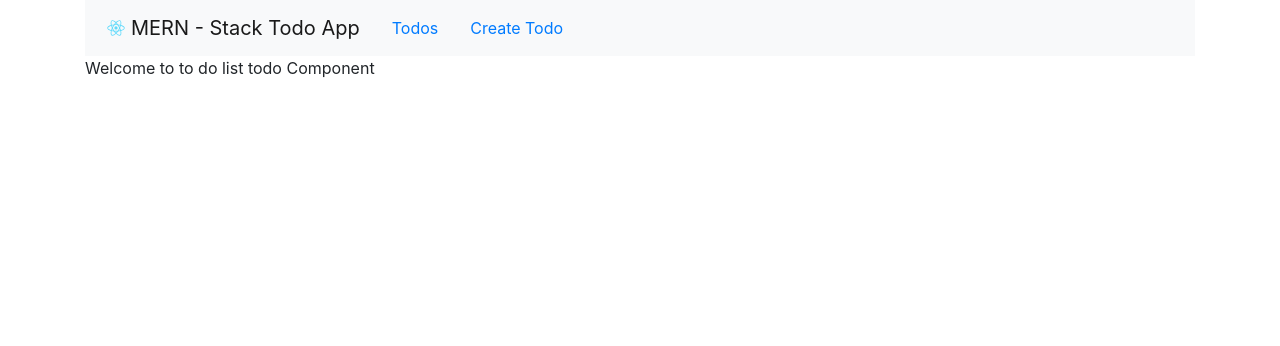
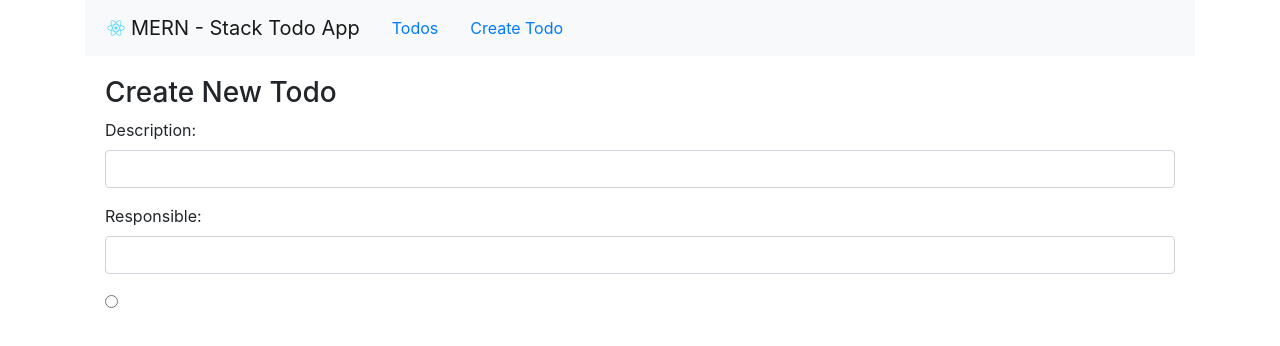
Before and after one commit to Rukeeo1/todo-app-mern-stack, a React (Create React App) app: page /create in a window 1280 px wide. Shown: the top 346 px of the page. Built offline with nearby package versions, Linux system fonts and the light colour scheme.

Commit message:
added form input for create todo

```diff
--- a/src/components/create-todo-component.js
+++ b/src/components/create-todo-component.js
@@ -1,10 +1,88 @@
 import React, { Component } from 'react';
 
 class CreateTodo extends Component {
+  constructor(props) {
+    super(props);
+    this.onChangeTodoDescription = this.onChangeTodoDescription.bind(this);
+    this.onChangeTodoPriority = this.onChangeTodoPriority.bind(this);
+    this.onChangeTodoResponsible = this.onChangeTodoResponsible.bind(this);
+    this.onSubmit = this.onSubmit.bind(this);
+
+    this.state = {
+      todo_description: '',
+      todo_responsible: '',
+      todo_priority: '',
+      todo_completed: false
+    };
+  }
+  onChangeTodoDescription(e) {
+    this.setState({
+      todo_description: e.target.value
+    });
+  }
+  onChangeTodoResponsible(e) {
+    this.setState({
+      todo_responsible: e.target.value
+    });
+  }
+
+  onChangeTodoPriority(e) {
+    this.setState({
+      todo_priority: e.target.value
+    });
+  }
+
+  onSubmit(e) {
+    e.preventDefault();
+    console.log(this.state.todo_description);
+    console.log(this.state.todo_responsible);
+    console.log(this.state.todo_priority);
+    console.log(this.state.todo_completed);
+    this.setState({
+      todo_description: '',
+      todo_responsible: '',
+      todo_priority: '',
+      todo_completed: false
+    });
+  }
   render() {
     return (
-      <div>
-        <p>Welcome to to do list todo Component</p>
+      <div style={{ margin: 20 }}>
+        <h3>Create New Todo</h3>
+        <form onSubmit={this.onSubmit}>
+          <div className="form-group">
+            <label>Description:</label>
+            <input
+              type="text"
+              className="form-control"
+              value={this.state.todo_description}
+              onChange={this.onChangeTodoDescription}
+            />
+          </div>
+          <div className="form-group">
+            <label>Responsible:</label>
+            <input
+              type="text"
+              className="form-control"
+              value={this.state.todo_responsible}
+              onChange={this.onChangeTodoResponsible}
+            />
+          </div>
+
+          <div className="form-group">
+            <div className="form-check form-check-inline">
+              <input
+                className="form-check-input"
+                type="radio"
+                name="priorityOptions"
+                id="priorityLow"
+                value="Low"
+                checked={this.state.todo_priority === 'Low'}
+                onChange={this.onChangeTodoPriority}
+              />
+            </div>
+          </div>
+        </form>
       </div>
     );
   }
```
